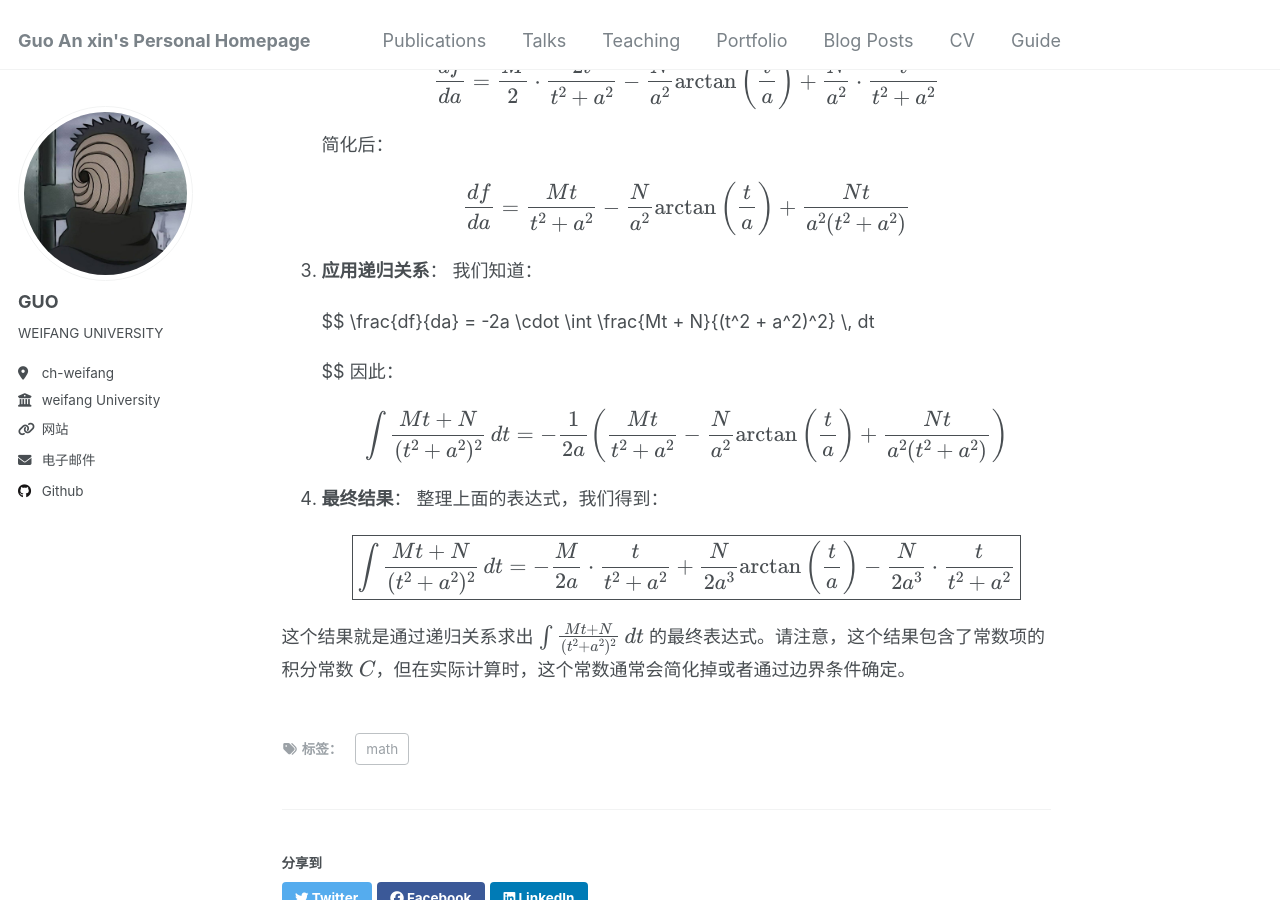
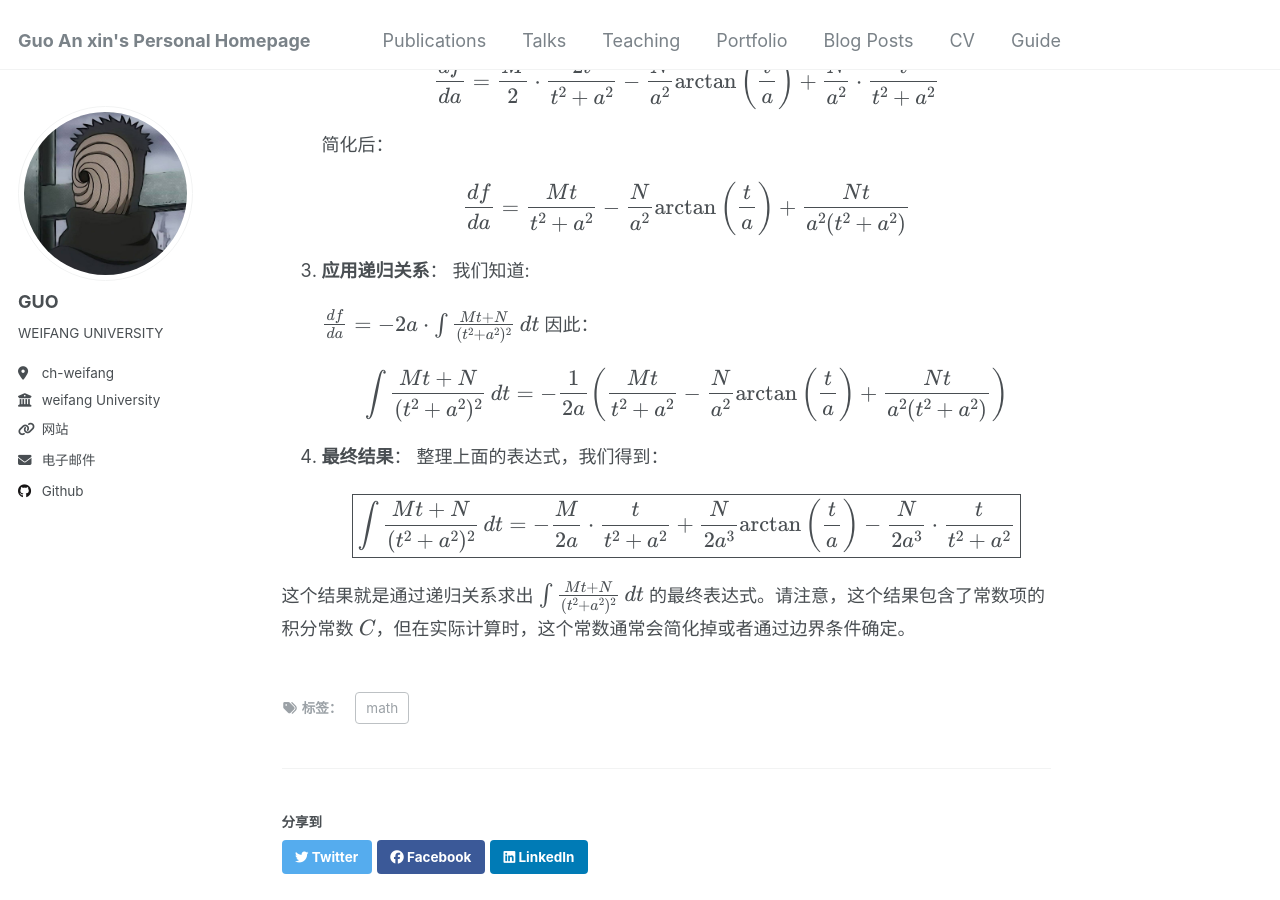
Before and after one commit to guo060528/guo060528.github.io, a Jekyll site: the page built from _posts/2024-12-02-math-3.md, in a window 1280 px wide and 900 px high, scrolled down 2910 px. Built offline with Jekyll 4.4.1, drawn with Linux system fonts in a browser that asks for light colours; part of the change alters nothing that is shown.

```diff
--- a/_posts/2024-12-02-math-3.md
+++ b/_posts/2024-12-02-math-3.md
@@ -151,11 +151,10 @@ $$
    $$
 
 5. **应用递归关系**：
-   我们知道：
+   我们知道:
 
    $$
    \frac{df}{da} = -2a \cdot \int \frac{Mt + N}{(t^2 + a^2)^2} \, dt
-
    $$
    因此：
 
```
